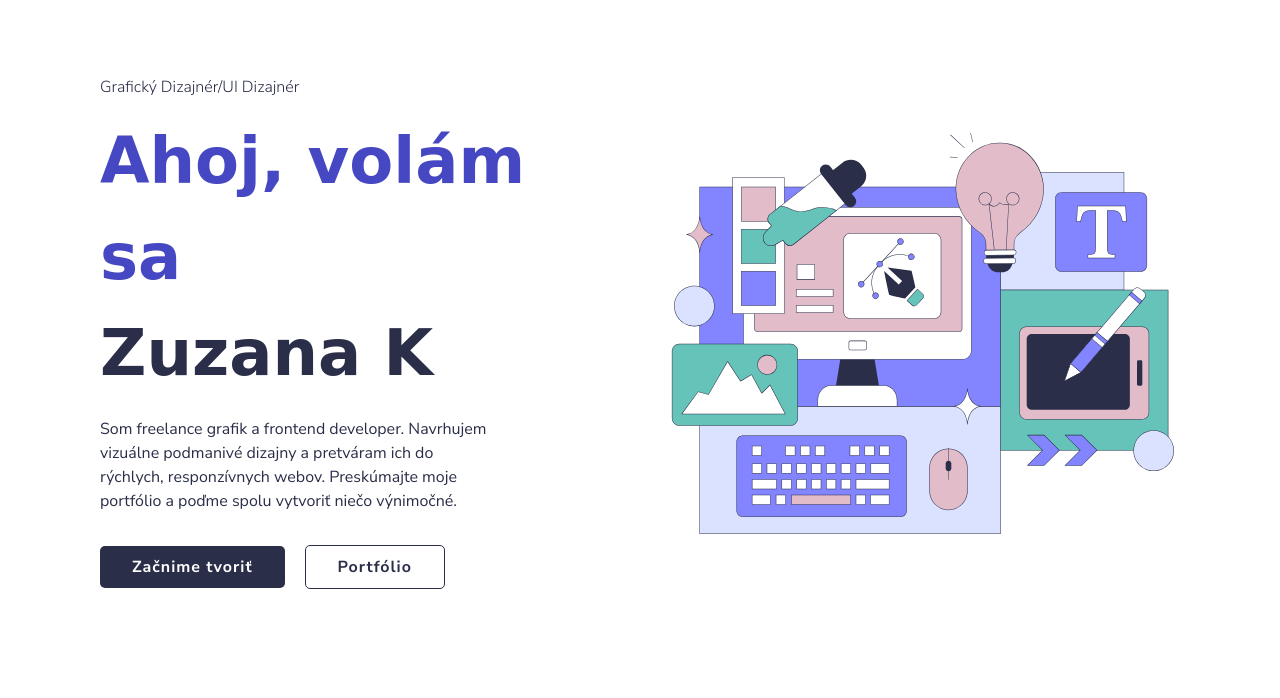
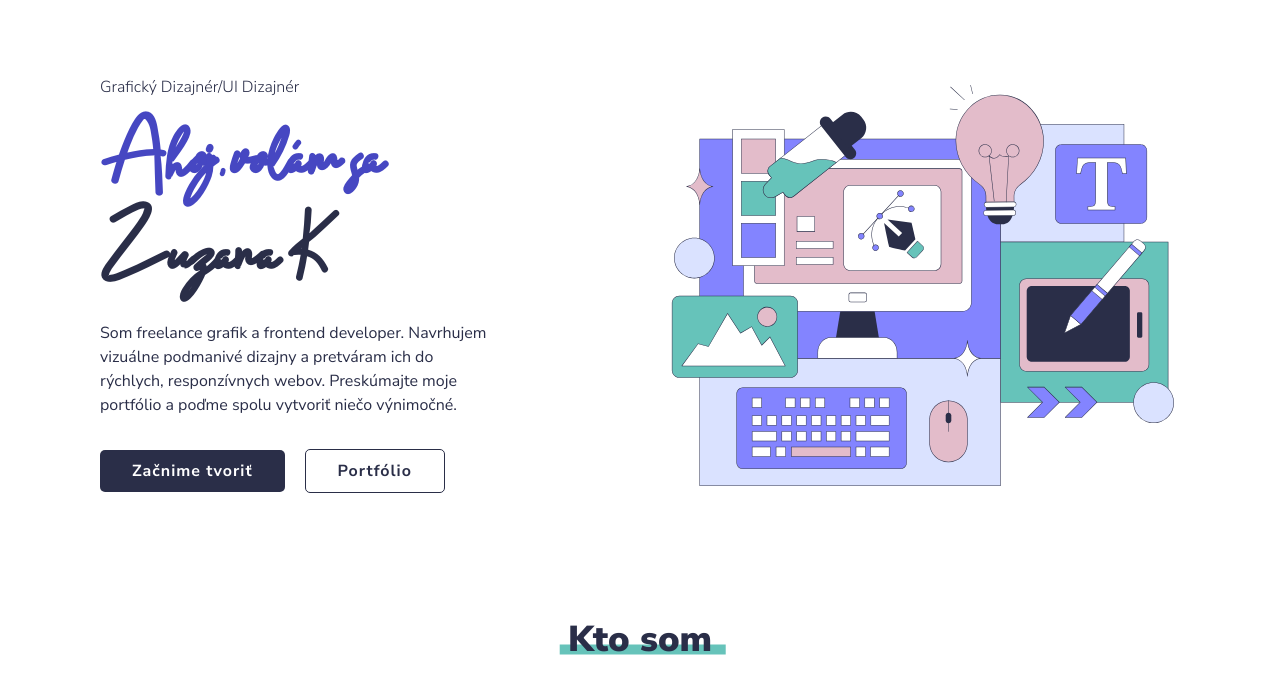
Before and after one commit to Zuzana83/freelancer-portfolio, a plain HTML site: page index.html in a window 1280 px wide. Shown: the part 64-762 px from the top of the page. Drawn offline with Linux system fonts and the light colour scheme.

Commit message:
Added font-face for page title font

```diff
--- a/main.css
+++ b/main.css
@@ -1,4 +1,11 @@
 @import url('https://fonts.googleapis.com/css2?family=Archivo+Black&family=Nunito+Sans:ital,opsz,wght@0,6..12,200..1000;1,6..12,200..1000&display=swap');
+
+@font-face {
+  font-family: "Odetta";
+  src: url("./assets/fonts/Odetta.otf") format("opentype");
+  font-weight: normal;
+  font-style: normal;
+}
 
 :root {
     --neutral-0: #ffffff;
@@ -12,7 +19,7 @@
 
     --ff-primary: "Nunito Sans", sans-serif;
     --ff-accent: "Archivo Black", serif;
-    --ff-page-title: "Odette", cursive;
+    --ff-page-title: "Odetta", cursive;
 }
 
 *,
```
Also changed, not shown: assets/fonts/Odetta.otf (added).
